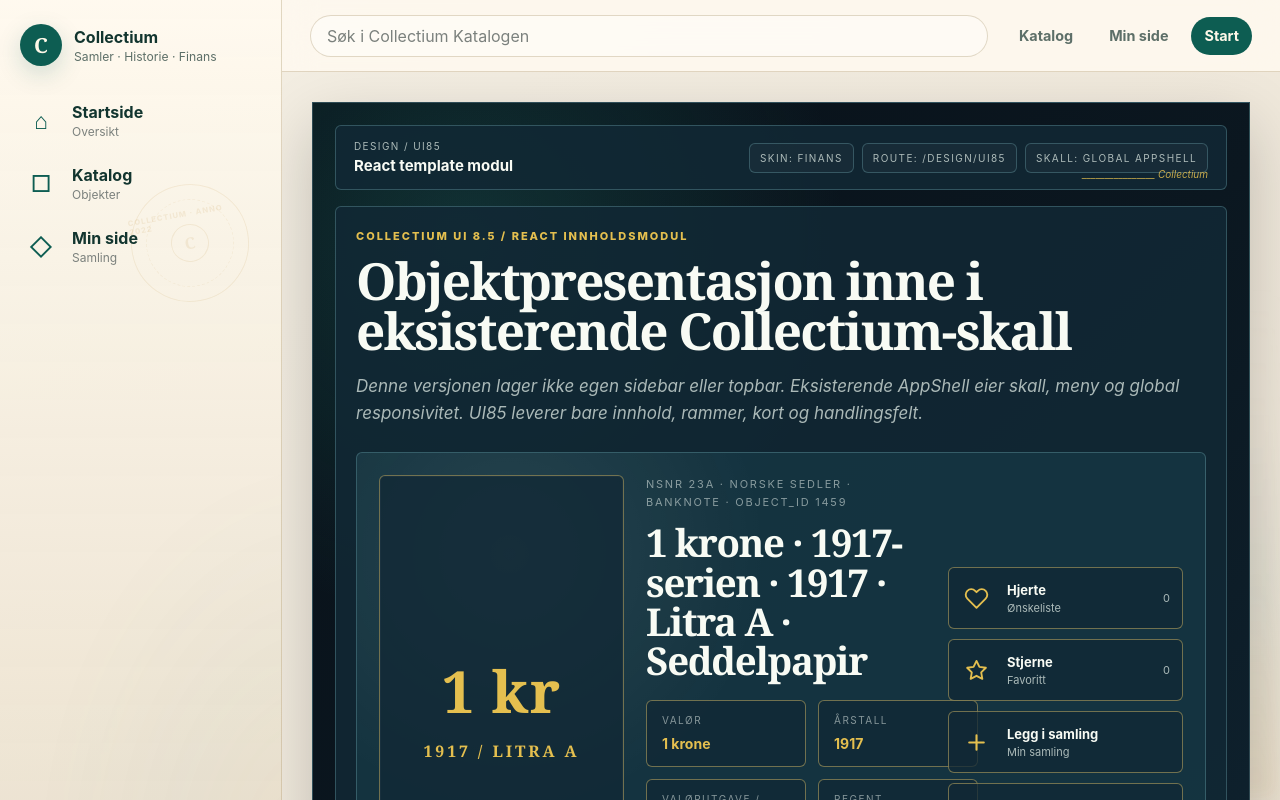
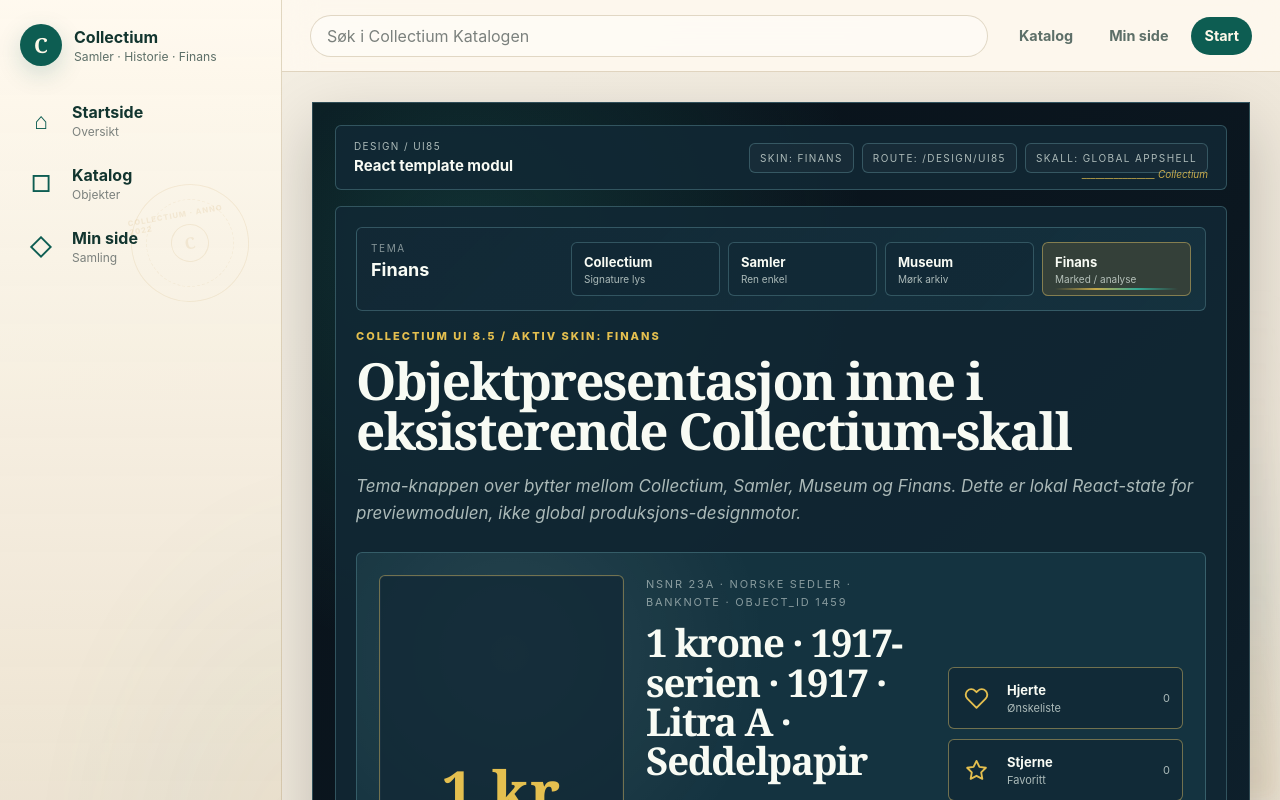
Before and after one commit to tsandvin/collectium-clean-next, a Next.js app: page /design/ui85 in a window 1280 px wide. Shown: the top 800 px of the page. Built offline with nearby package versions, Linux system fonts and the light colour scheme.

Commit message:
Add UI85 theme button with four skins v19

```diff
--- a/app/design/ui85/page.tsx
+++ b/app/design/ui85/page.tsx
@@ -2,12 +2,12 @@
  * COLLECTIUM FILE HEADER
  *
  * Overskrift:
- * Collectium UI85 React Template Page v18
+ * Collectium UI85 React Template Page v19
  *
  * Definering / formål:
  * Next.js sandbox route for Collectium UI 8.5 React template as content-only
- * module inside the existing Collectium AppShell. The route does not create
- * its own sidebar, topbar or global shell.
+ * module inside existing Collectium AppShell. Page uses a client theme controller
+ * for four approved skins.
  *
  * Bruksområde:
  * - /design/ui85
@@ -17,6 +17,7 @@
  *
  * Berørte DB-brytere / feature_keys:
  * - template.ui85.preview.view
+ * - template.ui85.skin.switch.preview
  *
  * Berørte API-ruter:
  * - Ingen. Static React template preview.
@@ -29,19 +30,14 @@
  *
  * Logging:
  * log_category: template
- * log_action: ui85.react.template.preview
+ * log_action: ui85.react.template.theme.preview
  *
  * Versjon:
- * UI85-REACT-TEMPLATE-V18 / CHANGE-UI85-2026-06-11-0018
+ * UI85-REACT-TEMPLATE-V19 / CHANGE-UI85-2026-06-11-0019
  */
 
-import { CollectiumUi85Template } from "../../../components/templates/ui85/CollectiumUi85Template";
-import { CollectiumUi85ObjectPreview } from "../../../components/templates/ui85/CollectiumUi85ObjectPreview";
+import { CollectiumUi85ThemeClient } from "../../../components/templates/ui85/CollectiumUi85ThemeClient";
 
 export default function CollectiumUi85DesignPage() {
-  return (
-    <CollectiumUi85Template skin="finans">
-      <CollectiumUi85ObjectPreview />
-    </CollectiumUi85Template>
-  );
+  return <CollectiumUi85ThemeClient />;
 }
--- a/components/templates/ui85/CollectiumUi85Icons.tsx
+++ b/components/templates/ui85/CollectiumUi85Icons.tsx
@@ -9,7 +9,7 @@
  * Berørte tabeller / views: Ingen
  * Dataretning: Static UI icons only
  * Logging: Ingen runtime logging
- * Versjon: UI85-REACT-TEMPLATE-V18
+ * Versjon: UI85-REACT-TEMPLATE-V19
  */
 
 export function HeartIcon() {
--- a/components/templates/ui85/CollectiumUi85ObjectPreview.tsx
+++ b/components/templates/ui85/CollectiumUi85ObjectPreview.tsx
@@ -2,7 +2,7 @@
  * COLLECTIUM FILE HEADER
  *
  * Overskrift:
- * Collectium UI85 Object Preview React Component v18
+ * Collectium UI85 Object Preview React Component v19
  *
  * Definering / formål:
  * React template content for UI 8.5. Shows object presentation, collector
@@ -33,11 +33,11 @@
  * log_action: ui85.object.preview
  *
  * Versjon:
- * UI85-REACT-TEMPLATE-V18 / CHANGE-UI85-2026-06-11-0018
+ * UI85-REACT-TEMPLATE-V19 / CHANGE-UI85-2026-06-11-0019
  */
 
 import { HeartIcon, PlusIcon, ShareIcon, StarIcon } from "./CollectiumUi85Icons";
-import type { CollectiumUi85Action } from "./collectium-ui85-types";
+import type { CollectiumUi85Action, CollectiumUi85Skin } from "./collectium-ui85-types";
 import styles from "./CollectiumUi85ObjectPreview.module.css";
 
 const actions: CollectiumUi85Action[] = [
@@ -54,12 +54,12 @@ function IconFor({ icon }: { icon: CollectiumUi85Action["icon"] }) {
   return <ShareIcon />;
 }
 
-export function CollectiumUi85ObjectPreview() {
+export function CollectiumUi85ObjectPreview({ activeSkin }: { activeSkin?: CollectiumUi85Skin }) {
   return (
     <div className={styles.wrap}>
-      <p className={styles.eyebrow}>Collectium UI 8.5 / React innholdsmodul</p>
+      <p className={styles.eyebrow}>Collectium UI 8.5 / aktiv skin: {activeSkin ?? "finans"}</p>
       <h1>Objektpresentasjon inne i eksisterende Collectium-skall</h1>
-      <p className={styles.lead}>Denne versjonen lager ikke egen sidebar eller topbar. Eksisterende AppShell eier skall, meny og global responsivitet. UI85 leverer bare innhold, rammer, kort og handlingsfelt.</p>
+      <p className={styles.lead}>Tema-knappen over bytter mellom Collectium, Samler, Museum og Finans. Dette er lokal React-state for previewmodulen, ikke global produksjons-designmotor.</p>
 
       <section className={styles.hero} aria-label="Objektpresentasjon preview">
         <div className={styles.imagePanel}>
@@ -91,9 +91,9 @@ export function CollectiumUi85ObjectPreview() {
       </section>
 
       <section className={styles.grid} aria-label="Template standardfelt">
-        <article className={styles.card}><h3>Ingen dobbel sidebar</h3><p>UI85-modulen bruker eksisterende global sidebar og lager ikke egen sidemeny inne i innholdet.</p></article>
-        <article className={styles.card}><h3>Ingen dobbel topbar</h3><p>Topbar beholdes fra global AppShell. Modulen viser kun en lokal modulheader inne i content frame.</p></article>
-        <article className={styles.card}><h3>Riktig innholdsmodul</h3><p>Dette er riktig Next.js/React-retning for preview inne i eksisterende frontend.</p></article>
+        <article className={styles.card}><h3>Fire skins</h3><p>Collectium, Samler, Museum og Finans styres av tokenverdier i UI85-modulen.</p></article>
+        <article className={styles.card}><h3>Ingen dobbel sidebar</h3><p>Eksisterende global sidebar beholdes. Previewen lager ikke egen sidemeny.</p></article>
+        <article className={styles.card}><h3>Ingen dobbel topbar</h3><p>Eksisterende topbar beholdes. Tema-knapp ligger inne i modulen.</p></article>
         <article className={styles.card}><h3>Senere API-kobling</h3><p>Produksjonsdata skal kobles via API/backend og object_id + object_group + source_key.</p></article>
       </section>
     </div>
--- a/components/templates/ui85/CollectiumUi85Template.module.css
+++ b/components/templates/ui85/CollectiumUi85Template.module.css
@@ -35,6 +35,9 @@
   --ct-ui-soft: #6e7d73;
   --ct-ui-accent: #0d6b5b;
   --ct-ui-accent-2: #b78c41;
+  background:
+    radial-gradient(circle at 16% 12%, rgba(13, 107, 91, 0.13), transparent 31%),
+    linear-gradient(135deg, #f8f1e5 0%, #fff8eb 50%, #f2e5ce 100%);
 }
 
 .previewModule[data-skin="samler"] {
@@ -48,6 +51,9 @@
   --ct-ui-soft: #7b8a81;
   --ct-ui-accent: #28704e;
   --ct-ui-accent-2: #6a9c78;
+  background:
+    radial-gradient(circle at 16% 12%, rgba(43, 112, 76, 0.10), transparent 31%),
+    linear-gradient(135deg, #f7fbf7 0%, #ffffff 48%, #edf5ef 100%);
 }
 
 .previewModule[data-skin="museum"] {
@@ -61,6 +67,9 @@
   --ct-ui-soft: #9c8f7d;
   --ct-ui-accent: #d3aa60;
   --ct-ui-accent-2: #8e6f47;
+  background:
+    radial-gradient(circle at 16% 12%, rgba(211, 170, 96, 0.14), transparent 32%),
+    linear-gradient(135deg, #16120f 0%, #221b16 50%, #2d251d 100%);
 }
 
 .moduleHeader,
--- a/components/templates/ui85/CollectiumUi85Template.tsx
+++ b/components/templates/ui85/CollectiumUi85Template.tsx
@@ -2,7 +2,7 @@
  * COLLECTIUM FILE HEADER
  *
  * Overskrift:
- * Collectium UI85 React Template Content Shell v18
+ * Collectium UI85 React Template Content Shell v19
  *
  * Definering / formål:
  * Controlled UI85 content-only template wrapper. It does not create its own
@@ -16,6 +16,7 @@
  * Berørte DB-brytere / feature_keys:
  * - template.ui85.preview.view
  * - template.skin.finans.view
+ * - template.ui85.skin.switch.preview
  *
  * Berørte API-ruter:
  * - Ingen. Static preview.
@@ -31,7 +32,7 @@
  * log_action: ui85.react.template.content
  *
  * Versjon:
- * UI85-REACT-TEMPLATE-V18 / CHANGE-UI85-2026-06-11-0018
+ * UI85-REACT-TEMPLATE-V19 / CHANGE-UI85-2026-06-11-0019
  */
 
 import type { CollectiumUi85TemplateProps } from "./collectium-ui85-types";
--- /dev/null
+++ b/components/templates/ui85/CollectiumUi85ThemeClient.module.css
@@ -0,0 +1,107 @@
+.themeBar {
+  display: flex;
+  align-items: stretch;
+  justify-content: space-between;
+  gap: 16px;
+  margin-bottom: 16px;
+  padding: 14px;
+  border: 1px solid var(--ct-ui-border-soft);
+  border-radius: var(--ct-ui-radius);
+  background:
+    linear-gradient(135deg, color-mix(in srgb, var(--ct-ui-panel) 88%, transparent), color-mix(in srgb, var(--ct-ui-panel-2) 72%, transparent));
+}
+
+.themeBar span {
+  display: block;
+  color: var(--ct-ui-soft);
+  font-size: 10px;
+  letter-spacing: .16em;
+  text-transform: uppercase;
+}
+
+.themeBar b {
+  display: block;
+  margin-top: 5px;
+  color: var(--ct-ui-text);
+  font-size: 18px;
+}
+
+.themeButtons {
+  display: grid;
+  grid-template-columns: repeat(4, minmax(118px, 1fr));
+  gap: 8px;
+  min-width: min(620px, 62vw);
+}
+
+.themeButton {
+  position: relative;
+  min-height: 54px;
+  padding: 9px 12px;
+  border: 1px solid var(--ct-ui-border-soft);
+  border-radius: var(--ct-ui-radius);
+  color: var(--ct-ui-text);
+  background: color-mix(in srgb, var(--ct-ui-panel) 70%, transparent);
+  cursor: pointer;
+  text-align: left;
+  font: inherit;
+  transition: border-color .16s ease, background .16s ease, transform .16s ease;
+}
+
+.themeButton::after {
+  content: "";
+  position: absolute;
+  left: 12px;
+  right: 12px;
+  bottom: 5px;
+  height: 2px;
+  opacity: 0;
+  transform: scaleX(.62);
+  transform-origin: center;
+  background: linear-gradient(90deg, transparent, var(--ct-ui-accent), var(--ct-ui-accent-2), transparent);
+  transition: opacity .16s ease, transform .16s ease;
+}
+
+.themeButton:hover::after,
+.themeButton.active::after {
+  opacity: .82;
+  transform: scaleX(1);
+}
+
+.themeButton:hover {
+  transform: translateY(-1px);
+  border-color: var(--ct-ui-border);
+}
+
+.themeButton.active {
+  border-color: var(--ct-ui-border);
+  background: color-mix(in srgb, var(--ct-ui-accent) 16%, var(--ct-ui-panel));
+}
+
+.themeButton b {
+  margin: 0;
+  font-size: 13px;
+}
+
+.themeButton small {
+  display: block;
+  margin-top: 3px;
+  color: var(--ct-ui-muted);
+  font-size: 10px;
+}
+
+@media (max-width: 960px) {
+  .themeBar {
+    flex-direction: column;
+  }
+
+  .themeButtons {
+    min-width: 0;
+    grid-template-columns: repeat(2, minmax(120px, 1fr));
+  }
+}
+
+@media (max-width: 520px) {
+  .themeButtons {
+    grid-template-columns: 1fr;
+  }
+}
--- /dev/null
+++ b/components/templates/ui85/CollectiumUi85ThemeClient.tsx
@@ -0,0 +1,84 @@
+"use client";
+
+/**
+ * COLLECTIUM FILE HEADER
+ *
+ * Overskrift:
+ * Collectium UI85 Theme Client
+ *
+ * Definering / formål:
+ * Local preview-only theme controller for the four approved UI85 skins. This is
+ * not a production-wide runtime design engine. It only switches the skin inside
+ * the /design/ui85 preview module.
+ *
+ * Bruksområde:
+ * - /design/ui85
+ * - components/templates/ui85
+ *
+ * Berørte DB-brytere / feature_keys:
+ * - template.ui85.skin.switch.preview
+ *
+ * Berørte API-ruter:
+ * - Ingen.
+ *
+ * Berørte tabeller / views:
+ * - Ingen.
+ *
+ * Dataretning:
+ * Local React state → UI preview only.
+ *
+ * Logging:
+ * Ingen runtime logging i preview.
+ *
+ * Versjon:
+ * UI85-REACT-TEMPLATE-V19 / CHANGE-UI85-2026-06-11-0019
+ */
+
+import { useMemo, useState } from "react";
+import { CollectiumUi85ObjectPreview } from "./CollectiumUi85ObjectPreview";
+import { CollectiumUi85Template } from "./CollectiumUi85Template";
+import type { CollectiumUi85Skin } from "./collectium-ui85-types";
+import styles from "./CollectiumUi85ThemeClient.module.css";
+
+const skinOptions: { key: CollectiumUi85Skin; label: string; description: string }[] = [
+  { key: "collectium", label: "Collectium", description: "Signature lys" },
+  { key: "samler", label: "Samler", description: "Ren enkel" },
+  { key: "museum", label: "Museum", description: "Mørk arkiv" },
+  { key: "finans", label: "Finans", description: "Marked / analyse" },
+];
+
+export function CollectiumUi85ThemeClient() {
+  const [skin, setSkin] = useState<CollectiumUi85Skin>("finans");
+
+  const activeLabel = useMemo(() => {
+    return skinOptions.find((option) => option.key === skin)?.label ?? "Finans";
+  }, [skin]);
+
+  return (
+    <CollectiumUi85Template skin={skin}>
+      <section className={styles.themeBar} aria-label="UI85 tema">
+        <div>
+          <span>Tema</span>
+          <b>{activeLabel}</b>
+        </div>
+
+        <div className={styles.themeButtons} role="group" aria-label="Velg UI85 skin">
+          {skinOptions.map((option) => (
+            <button
+              aria-pressed={skin === option.key}
+              className={skin === option.key ? `${styles.themeButton} ${styles.active}` : styles.themeButton}
+              key={option.key}
+              onClick={() => setSkin(option.key)}
+              type="button"
+            >
+              <b>{option.label}</b>
+              <small>{option.description}</small>
+            </button>
+          ))}
+        </div>
+      </section>
+
+      <CollectiumUi85ObjectPreview activeSkin={skin} />
+    </CollectiumUi85Template>
+  );
+}
--- a/components/templates/ui85/collectium-ui85-types.ts
+++ b/components/templates/ui85/collectium-ui85-types.ts
@@ -9,7 +9,7 @@
  * Berørte tabeller / views: Ingen
  * Dataretning: Type definitions only
  * Logging: Ingen runtime logging
- * Versjon: UI85-REACT-TEMPLATE-V18
+ * Versjon: UI85-REACT-TEMPLATE-V19
  */
 
 import type { ReactNode } from "react";
```
Also changed, not shown: 2 other files (tests, documents, lock files or other folders).
